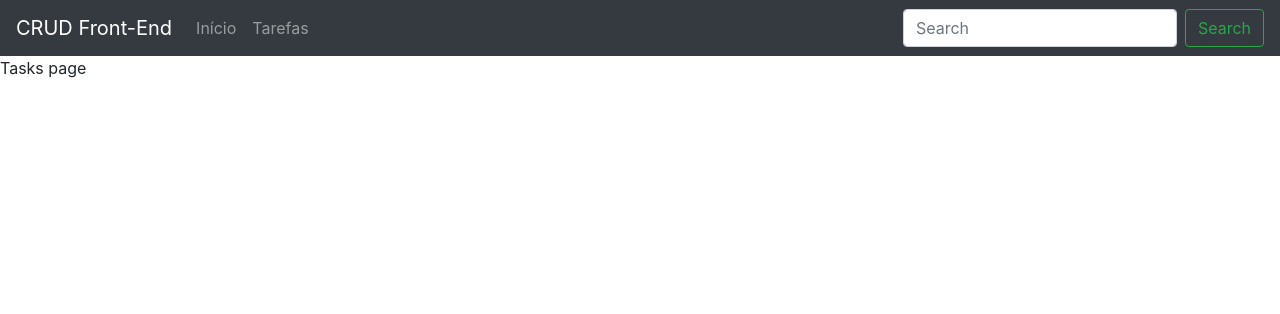
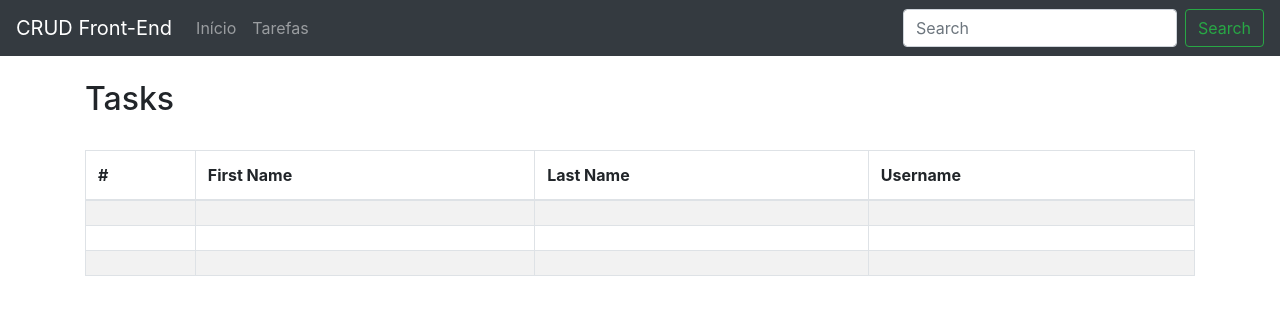
Before and after one commit to Magicianred/crud-frontend, a React (Create React App) app: page /tarefas in a window 1280 px wide. Shown: the top 314 px of the page. Built offline with nearby package versions, Linux system fonts and the light colour scheme.

Commit message:
table tasks

```diff
--- a/src/pages/Tasks/index.tsx
+++ b/src/pages/Tasks/index.tsx
@@ -1,11 +1,43 @@
-import React from 'react';
-import { TasksPage } from './styles'
+import React, { useState, useEffect } from 'react';
+import { Table } from 'react-bootstrap';
 
 const Tasks: React.FC = () => {
   return (
-    <TasksPage>
-      Tasks page
-    </TasksPage>
+    <div className="container">
+      <br></br>
+      <h2>Tasks</h2>
+      <br></br>
+      <Table striped bordered hover>
+        <thead>
+          <tr>
+            <th>#</th>
+            <th>First Name</th>
+            <th>Last Name</th>
+            <th>Username</th>
+          </tr>
+        </thead>
+        <tbody>
+          <tr>
+            <td></td>
+            <td></td>
+            <td></td>
+            <td></td>
+          </tr>
+          <tr>
+            <td></td>
+            <td></td>
+            <td></td>
+            <td></td>
+          </tr>
+          <tr>
+            <td></td>
+            <td></td>
+            <td></td>
+            <td></td>
+          </tr>
+        </tbody>
+      </Table>
+    </div>
   )
 }
 
```
